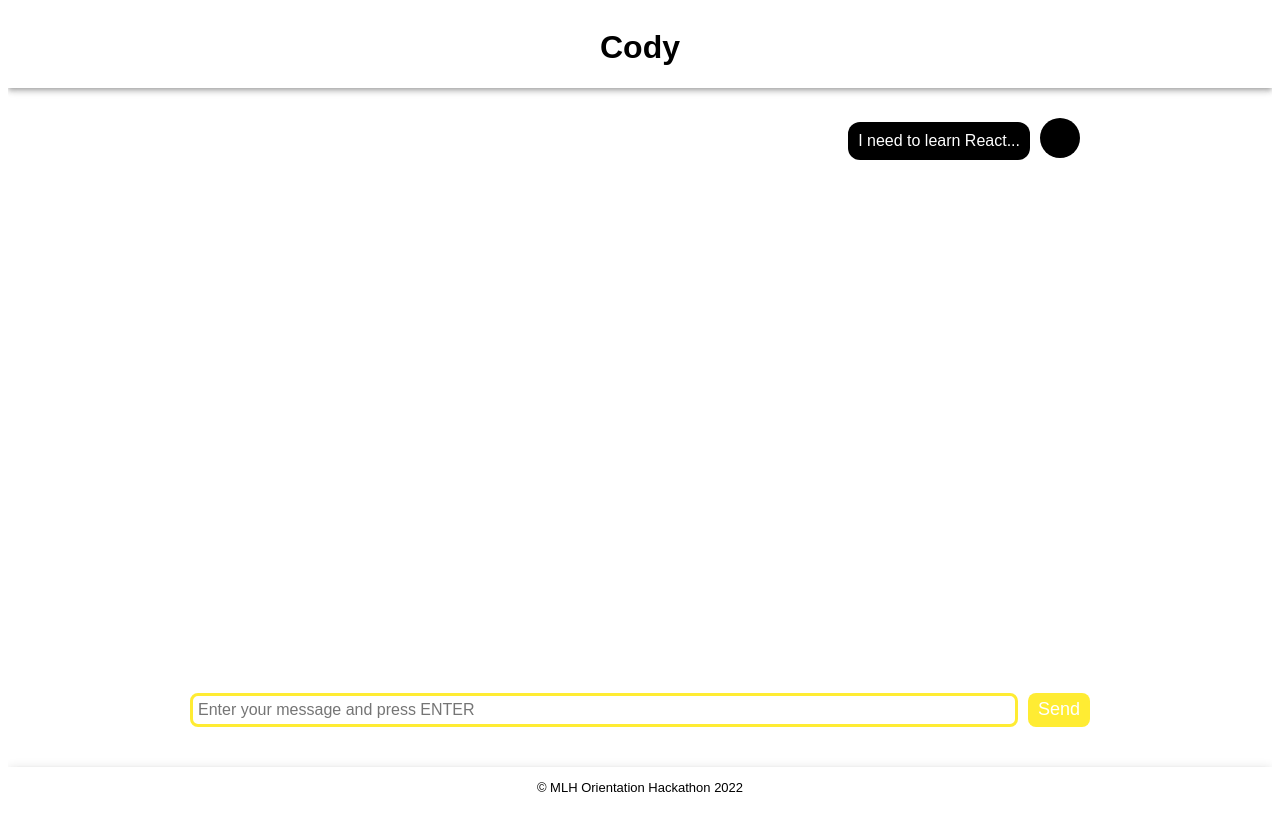
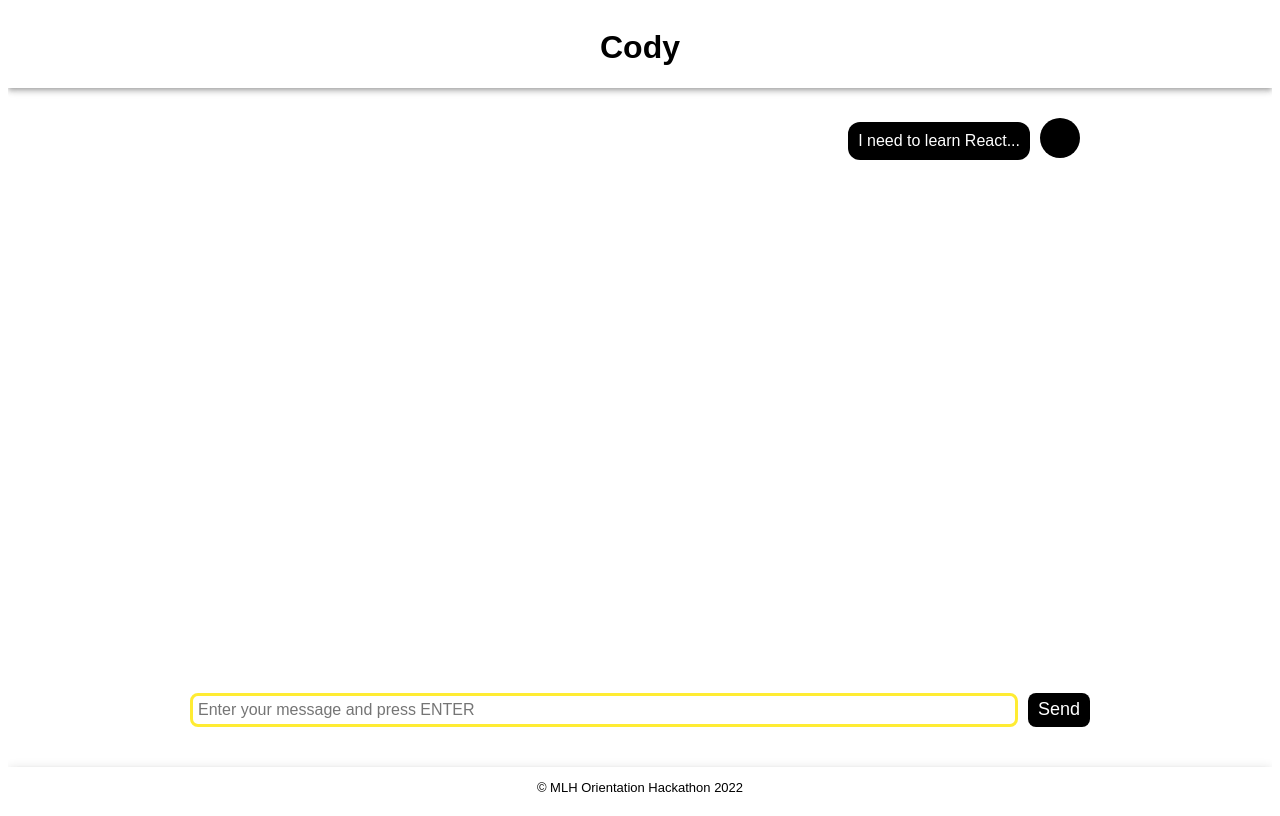
Before and after one commit to cellinacywinska/orientation-hackathon-fall22, a React (Create React App) app: page / in a window 1280 px wide. In both pictures the pointer is over the button "Send". Built offline with nearby package versions, Linux system fonts and the light colour scheme.

Commit message:
Send button stylling

```diff
--- a/src/App.css
+++ b/src/App.css
@@ -167,3 +167,8 @@ footer{
               40px 40px 0px #c11a2b,
               45px 45px 0px #c11a2b;
 } */
+
+.sendButton:hover{
+  cursor: pointer;
+  background-color: black;
+}
--- a/src/Input.js
+++ b/src/Input.js
@@ -27,7 +27,7 @@ class Input extends Component {
             placeholder="Enter your message and press ENTER"
             autofocus="true"
           />
-          <button>Send</button>
+          <button className="sendButton">Send</button>
         </form>
       </div>
     );
```
